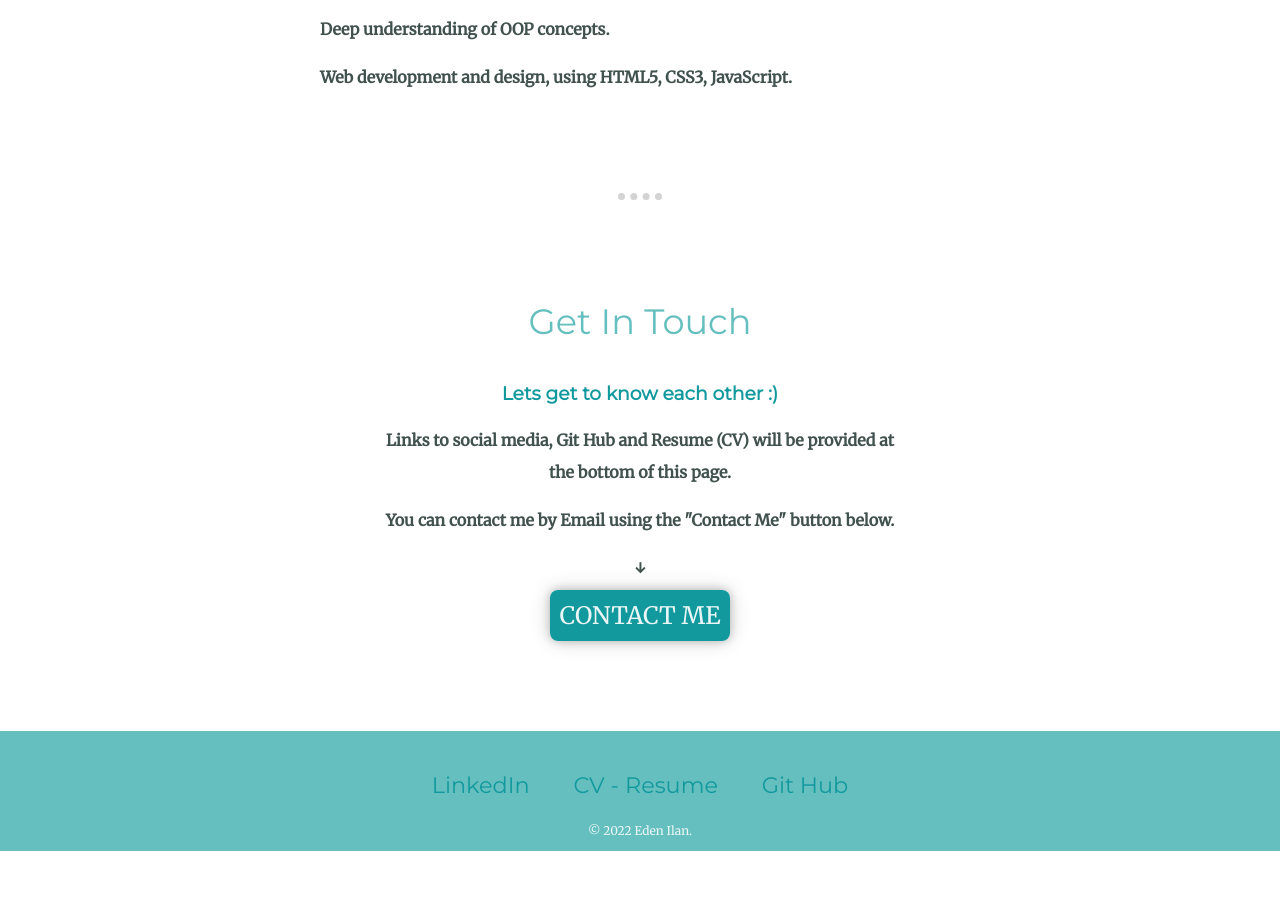
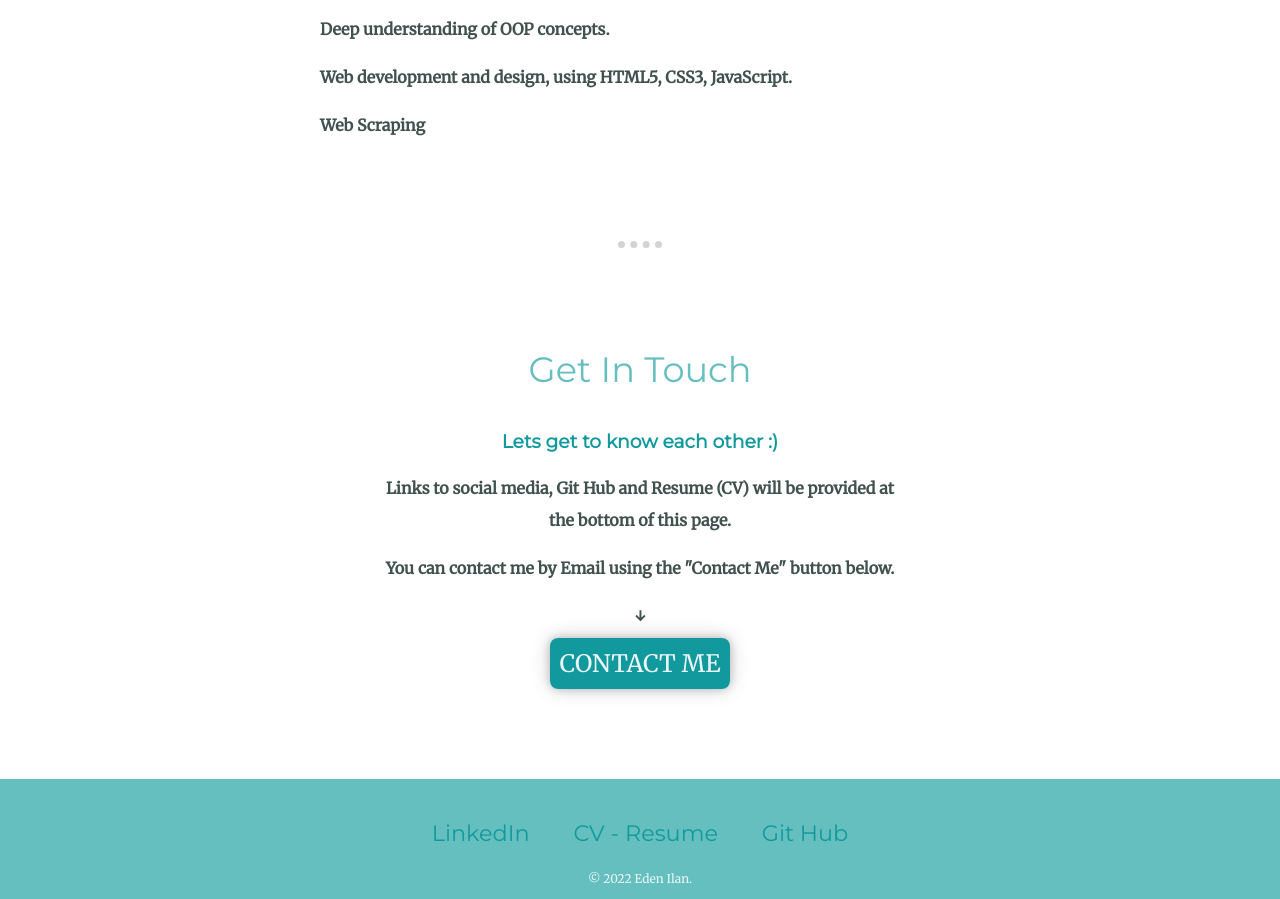
Before and after one commit to Edenil93/Personal-Site, a plain HTML site: page index.html in a window 1280 px wide. Shown: the part 3087-3986 px from the top of the page. Before the commit the page ends 3938 px from the top, so only its background shows below. Drawn offline with Linux system fonts and the light colour scheme.

Commit message:
Update index.html

```diff
--- a/index.html
+++ b/index.html
@@ -52,6 +52,7 @@
       <p>Experienced with Java, mainly using it for test automation along with other tools, Maven repositories, Cucumber.</p>
       <p>Deep understanding of OOP concepts.</p>
       <p>Web development and design, using HTML5, CSS3, JavaScript.</p>
+      <p>Web Scraping</p>
     </div>
   </div>
   <hr>
```
